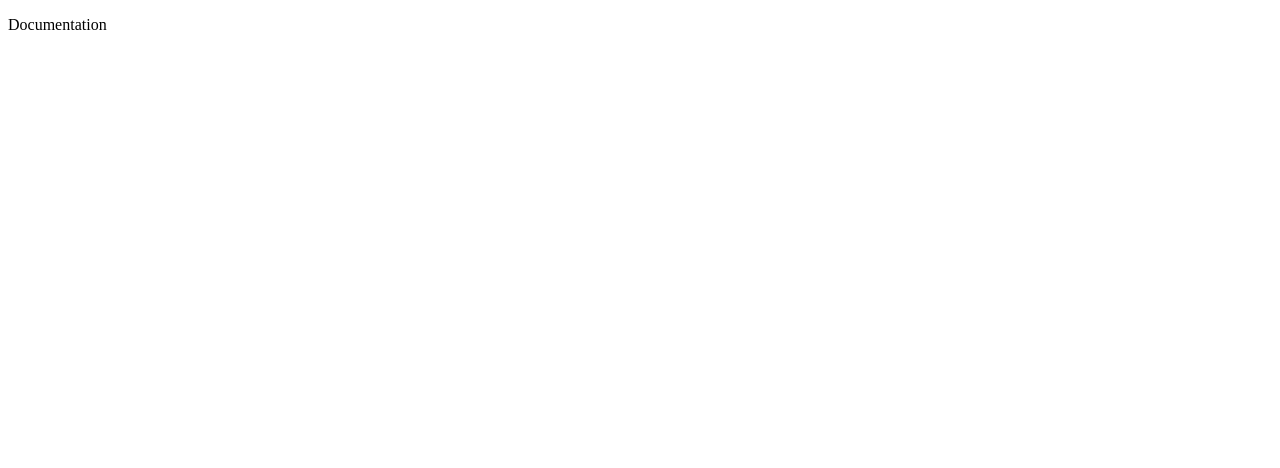
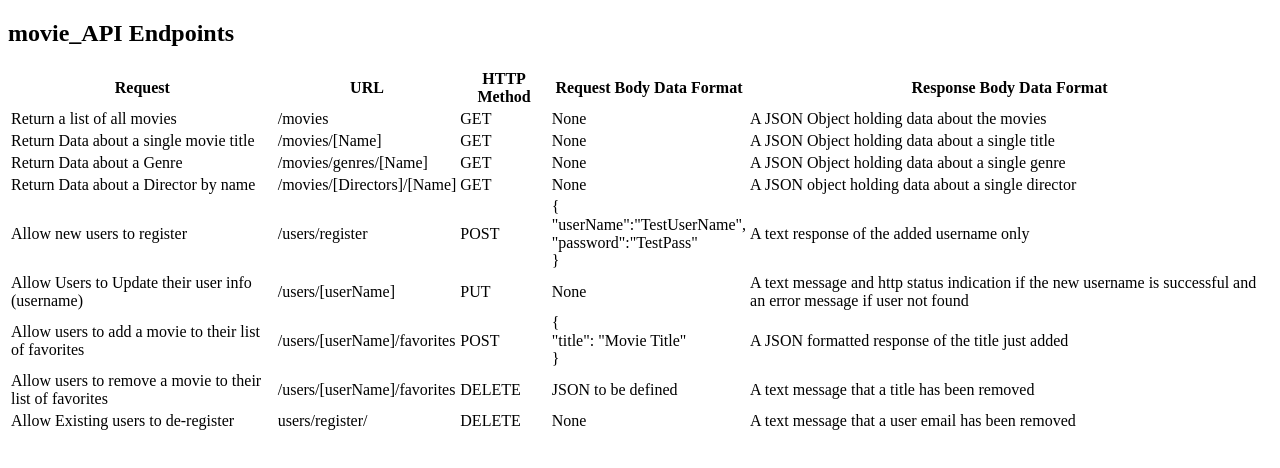
Before and after one commit to ArrowDevAI/movie_API, a website: page public/documentation.html in a window 1280 px wide. Drawn offline with nearby package versions, Linux system fonts and the light colour scheme.

Commit message:
added api endpoit documentation

```diff
--- a/public/documentation.html
+++ b/public/documentation.html
@@ -5,10 +5,93 @@
   <meta charset="utf-8">
   <meta name="viewport" content="width=device-width, initial-scale=1">
   <title>Movie API</title>
-  <p>Documentation</p>
 </head>
 
     <body>
+      <h2>movie_API Endpoints</h2>
+
+<!-- Create a table -->
+<table>
+    <!-- Table header row -->
+    <tr>
+        <th>Request</th>
+        <th>URL</th>
+        <th>HTTP Method</th>
+        <th>Request Body Data Format</th>
+        <th>Response Body Data Format</th>
+    </tr>
+    <!-- Table data rows -->
+    <tr>
+        <td>Return a list of all movies</td>
+        <td> /movies</td>
+        <td> GET</td>
+        <td>None</td>
+        <td>A JSON Object holding data about the movies</td>
+    </tr>
+    <tr>
+        <td>Return Data about a single movie title </td>
+        <td>/movies/[Name]</td>
+        <td>GET</td>
+        <td>None</td>
+        <td>A JSON Object holding data about a single title</td>
+    </tr>
+    <tr>
+        <td>Return Data about a Genre</td>
+        <td>/movies/genres/[Name]</td>
+        <td>GET</td>
+        <td>None</td>
+        <td>A JSON Object holding data about a single genre</td>
+    </tr>
+    <tr>
+        <td>Return Data about a Director by name</td>
+        <td>/movies/[Directors]/[Name]</td>
+        <td>GET</td>
+        <td>None</td>
+        <td>A JSON object holding data about a single director</td>
+    </tr>
+    <tr>
+        <td>Allow new users to register</td>
+        <td>/users/register</td>
+        <td>POST</td>
+        <td>  {<br>
+            "userName":"TestUserName",<br>
+            "password":"TestPass"<br>
+        }
+    </td>
+        <td>A text response of the added username only</td>
+    </tr>
+    <tr>
+        <td>Allow Users to Update their user info (username)</td>
+        <td>/users/[userName]</td>
+        <td>PUT</td>
+        <td>None</td>
+        <td>A text message and http status indication if the new username is successful
+        and an error message if user not found</td>
+    </tr>
+    <tr>
+        <td>Allow users to add a movie to their list of favorites</td>
+        <td>/users/[userName]/favorites</td>
+        <td>POST</td>
+        <td>{<br>
+            "title": "Movie Title"<br>
+        }</td>
+        <td>A JSON formatted response of the title just added</td>
+    </tr>
+    <tr>
+        <td>Allow users to remove a movie to their list of favorites</td>
+        <td>/users/[userName]/favorites</td>
+        <td>DELETE</td>
+        <td>JSON to be defined</td>
+        <td>A text message  that a title has been removed</td>
+    </tr>
+    <tr>
+        <td>Allow Existing users to de-register</td>
+        <td>users/register/</td>
+        <td>DELETE</td>
+        <td>None</td>
+        <td>A text message that a user email has been removed</td>
+    </tr>
+</table>
     <script src="https://code.jquery.com/jquery-3.3.1.min.js"
       integrity="sha256-FgpCb/KJQlLNfOu91ta32o/NMZxltwRo8QtmkMRdAu8=" crossorigin="anonymous"></script>
     <script src="https://cdn.jsdelivr.net/npm/bootstrap@5.3.3/dist/js/bootstrap.bundle.min.js"
```
